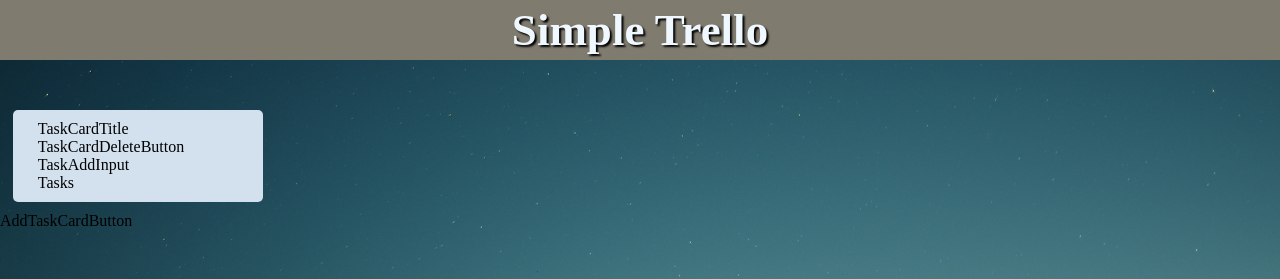
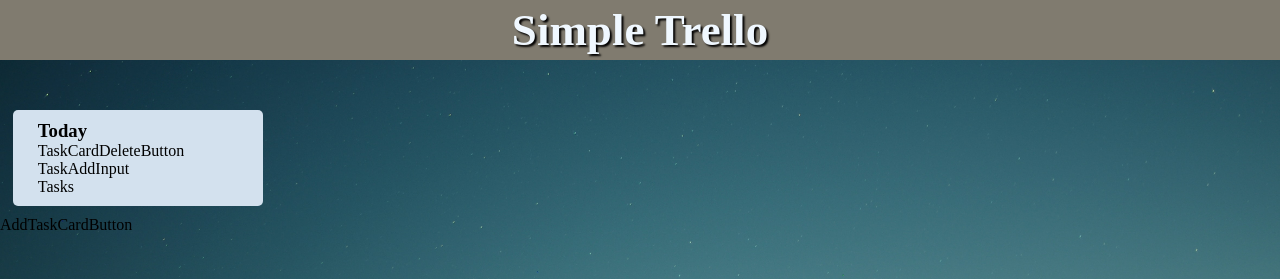
Before and after one commit to hatano-yota/task-sheet, a React (Create React App) app: page / in a window 1280 px wide. Shown: the top 279 px of the page. Built offline with nearby package versions, Linux system fonts and the light colour scheme.

Commit message:
TaskCardTitleコンポーネントの実装

```diff
--- a/src/components/molcules/TaskCardTitle.jsx
+++ b/src/components/molcules/TaskCardTitle.jsx
@@ -1,5 +1,29 @@
-import React from "react";
+import React, { useState } from "react";
 
 export const TaskCardTitle = () => {
-  return <div>TaskCardTitle</div>;
+  const [isClick, setIsClick] = useState(false);
+  const [inputCardTitle, setInputCardTitle] = useState("Today");
+
+  const handleClick = () => {
+    setIsClick(true);
+  };
+  const handleChange = (e) => {
+    setInputCardTitle(e.target.value);
+  };
+  const handleSubmit = (e) => {
+    e.preventDefault();
+    setIsClick(false);
+  };
+
+  return (
+    <div onClick={handleClick}>
+      {!isClick ? (
+        <h3>{inputCardTitle}</h3>
+      ) : (
+        <form onSubmit={handleSubmit}>
+          <input type="text" onChange={handleChange}></input>
+        </form>
+      )}
+    </div>
+  );
 };
```
